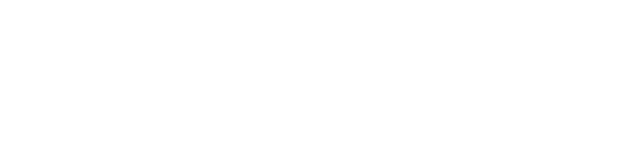
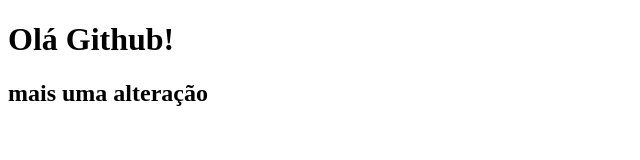
Before and after one commit to wellingtonfidelis8/portfolio, a plain HTML site: page index.html in a window 1280 px wide. Shown: the whole page, without its empty margins (0-640 px from the left). Drawn offline with Linux system fonts and the light colour scheme.

Commit message:
new chages

```diff
--- a/index.html
+++ b/index.html
@@ -7,6 +7,7 @@
     <title>Portfólio Pessoal</title>
 </head>
 <body>
-
+    <h1>Olá Github!</h1>
+    <h2>mais uma alteração</h2>
 </body>
 </html>
```
